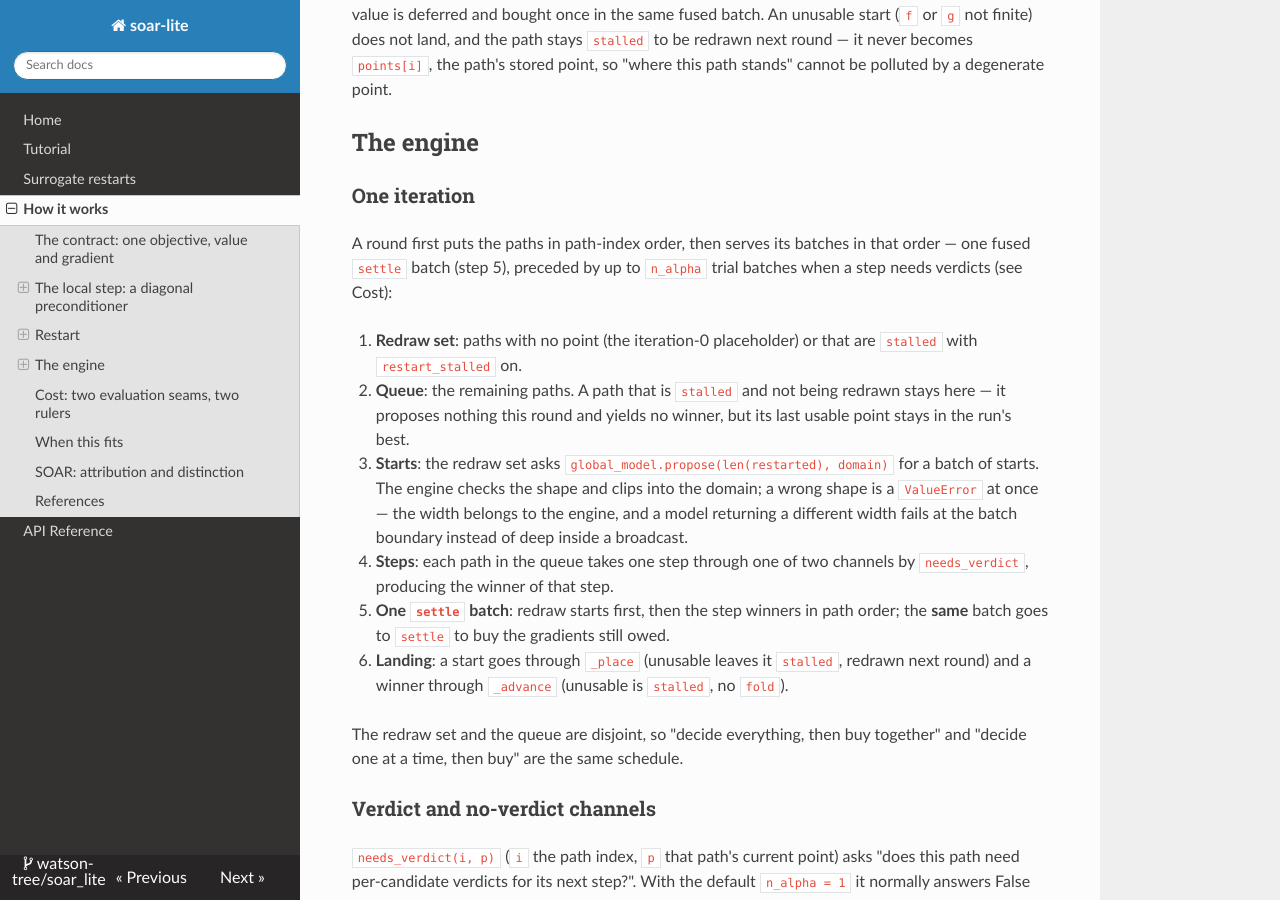
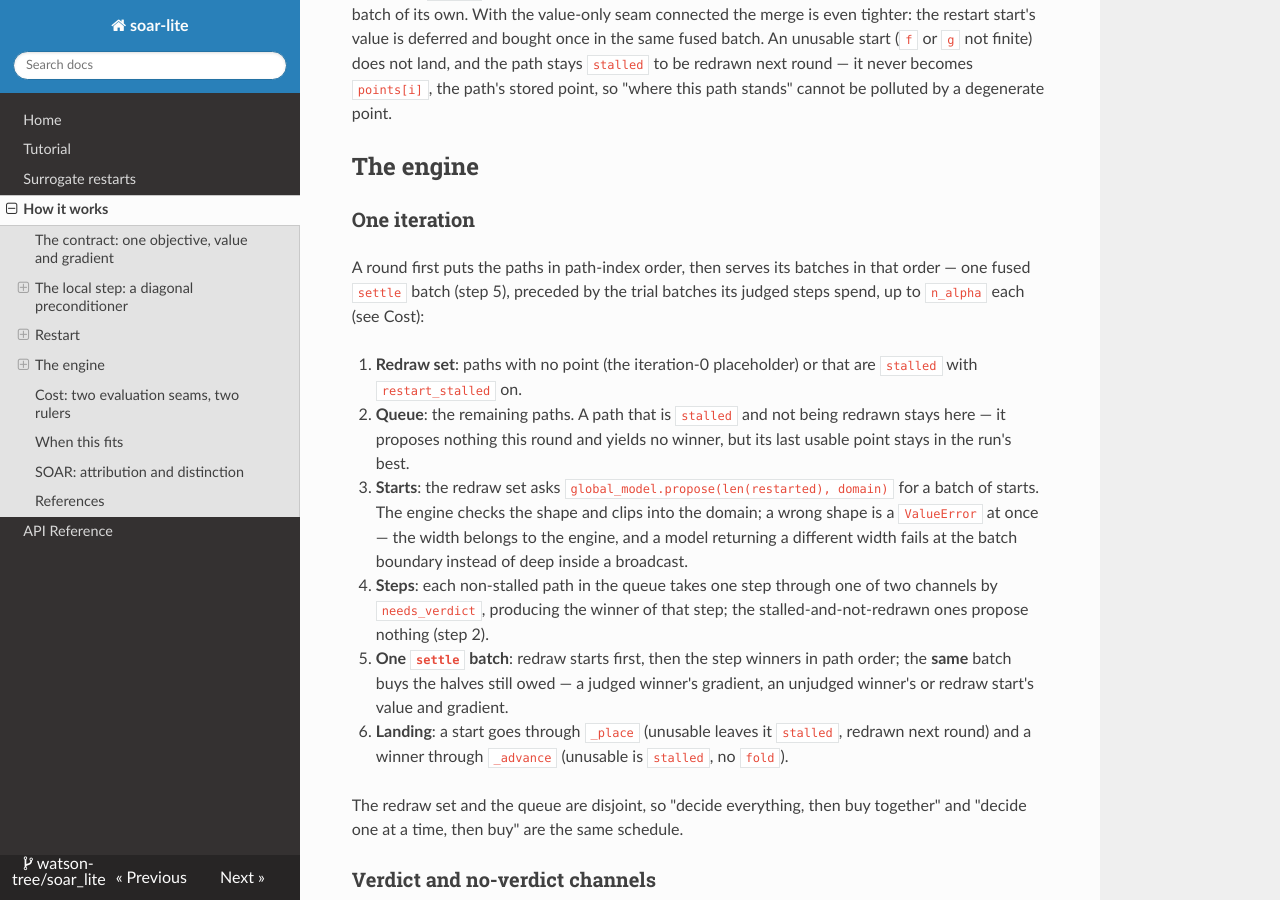
Before and after one commit to watson-tree/soar_lite, an MkDocs documentation site: the page built from docs/explanation/how-it-works.md, in a window 1280 px wide and 900 px high, scrolled down 7801 px. Built offline with MkDocs 1.6.1, drawn with Linux system fonts in a browser that asks for light colours; nearby versions of some CDN libraries; some of the changed text lies outside the part shown.

Commit message:
docs: say what the engine actually reports and spends
An audit read these pages as a contextless reader; five claims did not hold.

- `NPathResult.x` claimed "the same nan reading as fun". A feasible -inf
  names its point: x is that point and fun is -inf, so x is nan only when
  nothing feasible was served. The `fun` paragraph on n_path_schedule gains
  the same -inf exception.
- `PathPoint.f`/`g` claimed "always finite, no PathPoint carries a nan",
  which contradicts `usable` checking finiteness. A point is a candidate
  until `usable` passes; a committed point is finite, a candidate need not
  be. The `usable` note about a GPU pull is replaced by what the ordering
  actually saves: g's finite scan.
- The "One iteration" list said every queued path steps, while step 2 keeps
  stalled-not-redrawn paths in the queue. Only non-stalled ones step.
- The round's trial-batch count read as per-round; it is up to `n_alpha` per
  judged step.
- `NPathResult`'s list of caller gates omitted `max_iters`.

Also: the settle batch description now names the unjudged winner's deferred
value and gradient; `theta` is documented as `>= 0` (as validated, and as
12 tests use it) with `0` switching the floor off; `n_alpha` is flagged as a
`DiagonalPreconditioner` parameter on first mention; and iteration 0 is
reconciled - no special case in the move loop, a placement round on the
schedule.

```diff
--- a/docs/explanation/how-it-works.md
+++ b/docs/explanation/how-it-works.md
@@ -177,7 +177,8 @@ can be right for all coordinates at once. (The warm-up step is the one exception
 ### The floor: a guard on the denominator
 
 `λ = θ·|gᵢ|` for `"abs"` (units `[f]/[x]`) or `λ = θ·gᵢ²` for `"rms"` (units
-`[f]²/[x]²`), with `θ > 0` unitless (default `1e-3`), and the denominator is
+`[f]²/[x]²`), with `θ ≥ 0` unitless (default `1e-3`; `θ = 0` turns the floor
+off, so `d = S/Y` has nothing catching a vanishing `Y`), and the denominator is
 `max(Y, λ)`. It is anchored to the **current gradient** rather than to the first
 secant `y₀` or the current value `|f_k|`: the floor has to vanish with `g`, not
 with `y`. A flat but unconverged coordinate (`y → 0` while `g ≠ 0`) still gets a
@@ -193,7 +194,7 @@ multiplied by, which is why anchoring to `g` cannot make the step explode as
 `g → 0`. The floor is a **guard**: it only touches `d` where `Y < λ`; everywhere
 else `d = S/Y` stands, and how aggressive the step should be stays with the
 separate knobs `alpha0` (whole-step damping, default `1`), `backtrack` (grid
-spacing, used when `n_alpha > 1`) and `n_alpha` (grid size, default `1`) — see
+spacing, used when `n_alpha > 1`) and `n_alpha` (grid size, default `1`) — `DiagonalPreconditioner` parameters, not schedule ones — see
 [The warm-up step](#the-warm-up-step).
 
 ### The warm-up step
@@ -389,8 +390,8 @@ stands" cannot be polluted by a degenerate point.
 ### One iteration
 
 A round first puts the paths in path-index order, then serves its batches in
-that order — one fused `settle` batch (step 5), preceded by up to `n_alpha` trial
-batches when a step needs verdicts (see Cost):
+that order — one fused `settle` batch (step 5), preceded by the trial batches
+its judged steps spend, up to `n_alpha` each (see Cost):
 
 1. **Redraw set**: paths with no point (the iteration-0 placeholder) or that are
    `stalled` with `restart_stalled` on.
@@ -402,10 +403,12 @@ batches when a step needs verdicts (see Cost):
    a wrong shape is a `ValueError` at once — the width belongs to the engine, and
    a model returning a different width fails at the batch boundary instead of
    deep inside a broadcast.
-4. **Steps**: each path in the queue takes one step through one of two channels
-   by `needs_verdict`, producing the winner of that step.
+4. **Steps**: each non-stalled path in the queue takes one step through one of
+   two channels by `needs_verdict`, producing the winner of that step; the
+   stalled-and-not-redrawn ones propose nothing (step 2).
 5. **One `settle` batch**: redraw starts first, then the step winners in path
-   order; the **same** batch goes to `settle` to buy the gradients still owed.
+   order; the **same** batch buys the halves still owed — a judged winner's
+   gradient, an unjudged winner's or redraw start's value and gradient.
 6. **Landing**: a start goes through `_place` (unusable leaves it `stalled`,
    redrawn next round) and a winner through `_advance` (unusable is `stalled`, no
    `fold`).
@@ -575,11 +578,12 @@ value-only seam connected. The counts report and do not budget: the budget's
 
 **How many batches a round spends is decided by the evaluation seam**:
 
-- **With `eval_f` connected**: each trial serves `f` only, and the round's one
-  fused batch (`settle`) buys everything still owed — the accepted trial's
-  gradient and every redraw start's value and gradient, since a start defers
-  both halves. So an `n_alpha`-candidate step spends at most `n_alpha` value-only
-  batches plus one fused batch — fewer if `verdict` accepts early.
+- **With `eval_f` connected**: each judged trial serves `f` only, and the round's
+  one fused batch (`settle`) buys everything still owed — each accepted trial's
+  gradient, and every unjudged winner's and redraw start's value and gradient,
+  since both of those defer both halves. So an `n_alpha`-candidate step spends at
+  most `n_alpha` value-only batches plus one fused batch — fewer if `verdict`
+  accepts early.
 - **Without `eval_f`**: the fused batch is the only way to read a value, so
   **each trial is itself a fused batch** and the winner needs no `settle` pass.
   An `n_alpha`-candidate step spends at most `n_alpha` fused batches, one per
```
Also changed, not shown: docs/index.md (+8 -6 lines), 1 other file.
